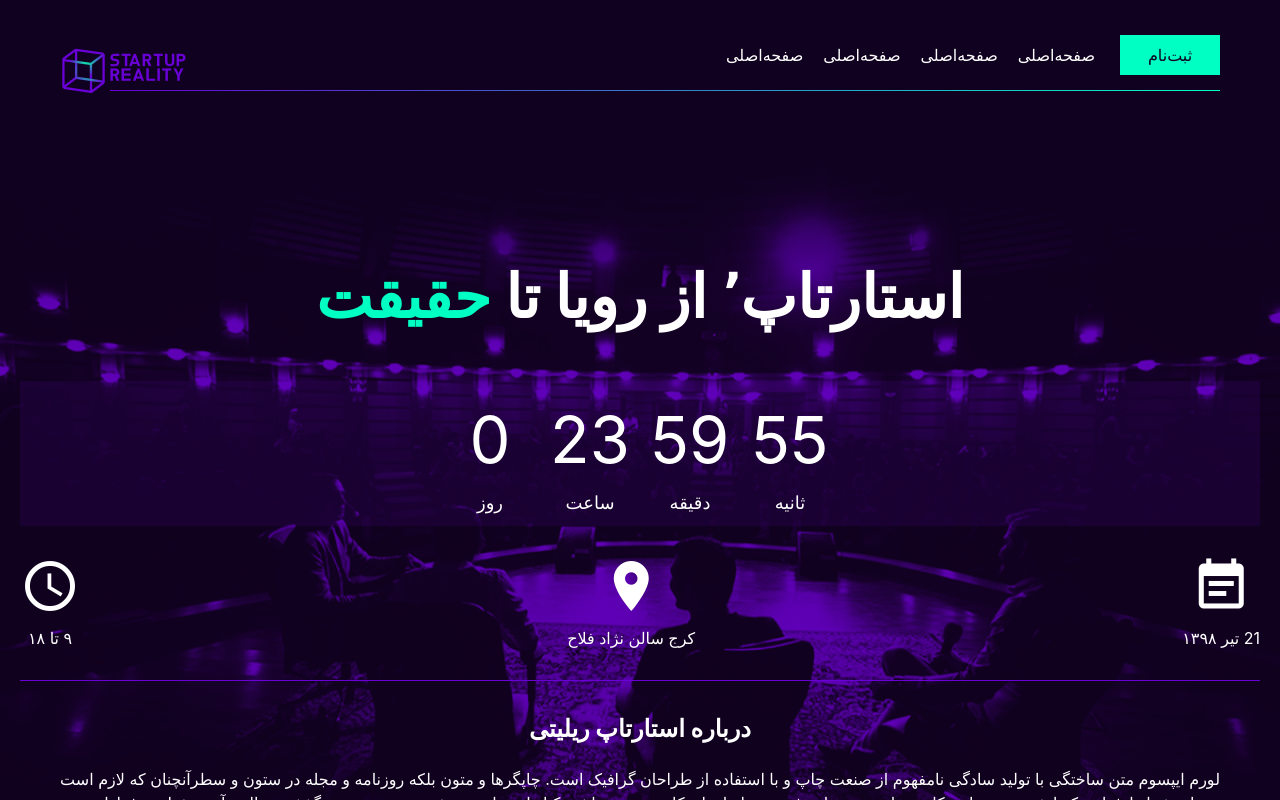
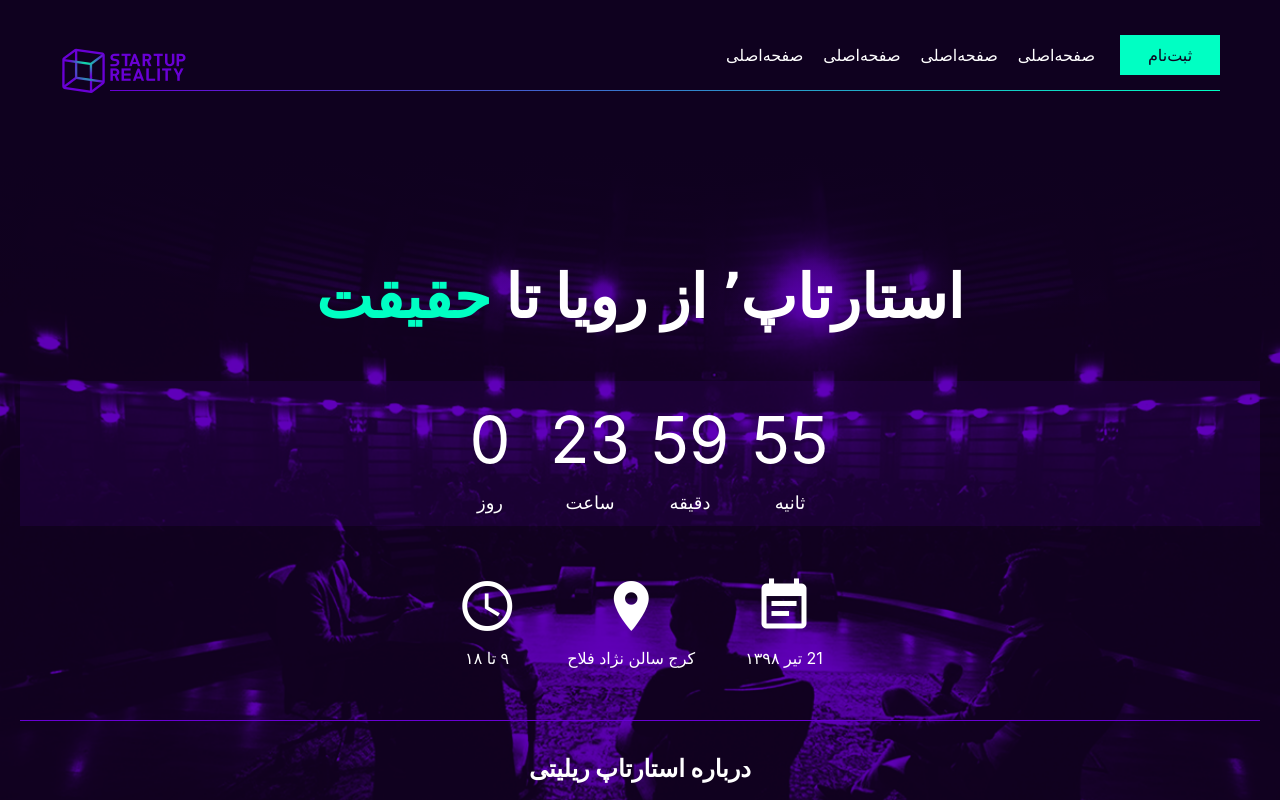
Before and after one commit to pmzi/StartupRealityWebsite, a React (Create React App) app: page / in a window 1280 px wide. Shown: the top 800 px of the page. Built offline with nearby package versions, Linux system fonts and the light colour scheme; a web font is replaced by a local one.

Commit message:
Fix UI design of event-info

```diff
--- a/src/components/Header/EventInfo/style.scss
+++ b/src/components/Header/EventInfo/style.scss
@@ -1,9 +1,12 @@
 .event-info{
   display: flex;
-  justify-content: space-between;
-  align-self: stretch;
 
-  padding: 3rem 0;
+  padding: 5rem 0;
+
+  @media only screen and (max-width: 800px){
+    align-self: stretch;
+    justify-content: space-between;
+  }
 
   &__item{
     &:not(:last-child){
```
